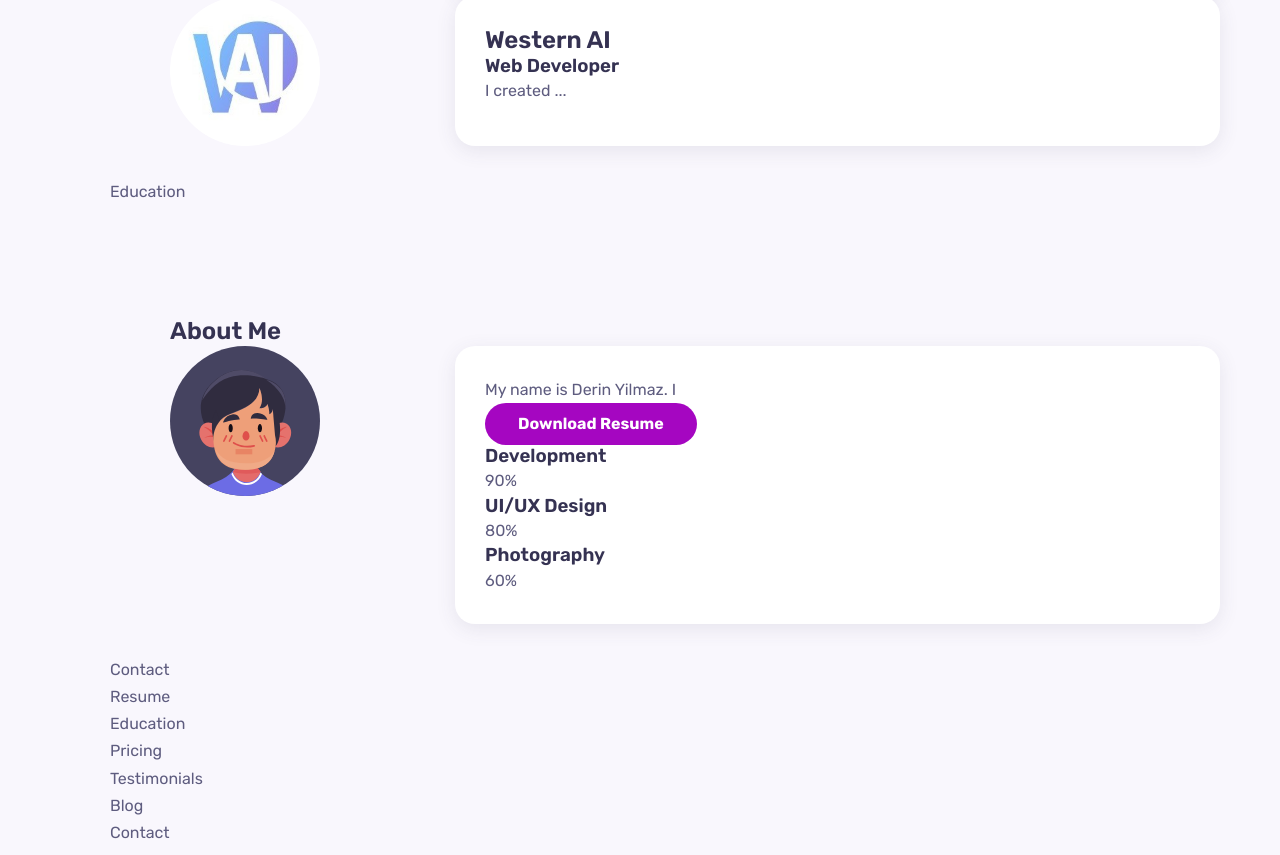
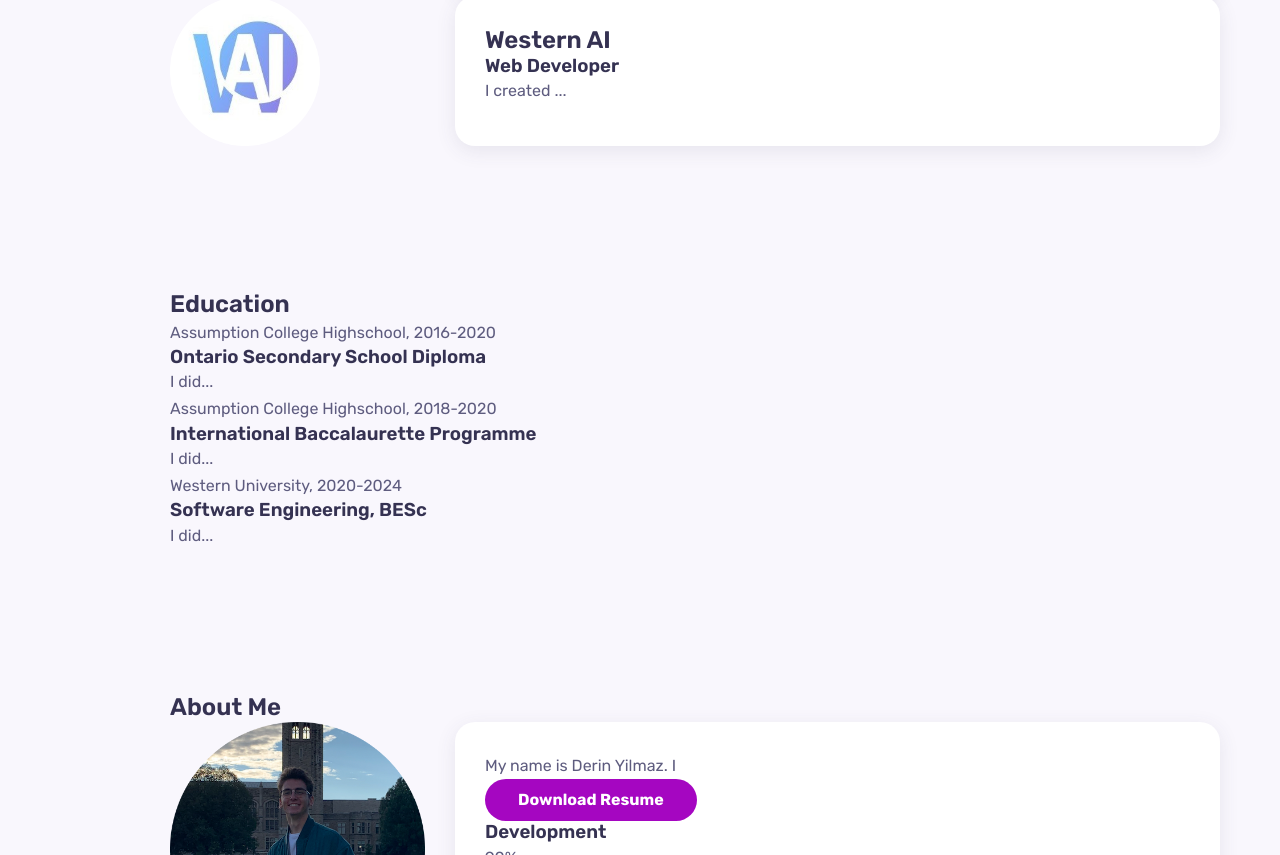
Before and after one commit to yilmazderin/yilmazderin.github.io, a React (Create React App) app in the folder personal-website/: page / in a window 1280 px wide. Shown: the part 1245-2100 px from the top of the page. Built offline with nearby package versions, Linux system fonts and the light colour scheme.

Commit message:
Education updated

```diff
--- a/personal-website/src/App.js
+++ b/personal-website/src/App.js
@@ -4,7 +4,7 @@ import Sidebar from './components/sidebar/Sidebar';
 import Home from './components/home/Home';
 import About from './components/about/About';
 import Experiences from './components/experiences/Experiences';
-import Resume from './components/resume/Resume';
+import Education from './components/education/Education';
 import Portfolio from './components/portfolio/Portfolio';
 import Pricing from './components/pricing/Pricing';
 import Testimonials from './components/testimonials/Testimonials';
@@ -19,11 +19,11 @@ function App() {
       <main className='main'>
         <Home />
         <Experiences />
-        <Portfolio />
+        <Education />
         <About />
         <Contact />
 
-        <Resume />
+
         <Portfolio />
         <Pricing />
         <Testimonials />
--- a/personal-website/src/components/about/About.jsx
+++ b/personal-website/src/components/about/About.jsx
@@ -1,6 +1,6 @@
 import React from 'react';
 import "./about.css";
-import Aboutme from '../../assets/avatar-2.svg'
+import Aboutme from '../../assets/dyilmaz.png'
 
 const About = () => {
     return (
--- /dev/null
+++ b/personal-website/src/components/education/Card.jsx
@@ -0,0 +1,13 @@
+import React from 'react'
+
+const Card = (props) => {
+    return (
+        <div className="timeline__item">
+            <i className="props icon"></i>
+            <span className="timeline__date">{props.year}</span>
+            <h3 className="timeline__title">{props.title}</h3>
+            <div className="timeline__text">{props.desc}</div>
+        </div>
+    )
+}
+export default Card
--- /dev/null
+++ b/personal-website/src/components/education/Data.jsx
@@ -0,0 +1,29 @@
+const Data = [
+    {
+        id: 1,
+        category: "education",
+        icon: "icon-graduation",
+        year: "Assumption College Highschool, 2016-2020",
+        title: "Ontario Secondary School Diploma",
+        desc: "I did..."
+    },
+    {
+        id: 2,
+        category: "education",
+        icon: "icon-graduation",
+        year: "Assumption College Highschool, 2018-2020",
+        title: "International Baccalaurette Programme",
+        desc: "I did..."
+
+    },
+    {
+        id: 3,
+        category: "education",
+        icon: "icon-graduation",
+        year: "Western University, 2020-2024",
+        title: "Software Engineering, BESc",
+        desc: "I did..."
+    }
+]
+
+export default Data
--- /dev/null
+++ b/personal-website/src/components/education/Education.jsx
@@ -0,0 +1,31 @@
+import React from 'react';
+import "./education.css";
+import Data from './Data';
+import Card from './Card';
+
+const Education = () => {
+    return (
+        <section className="resume container section" id="education">
+            <h2 className="section__title">Education</h2>
+
+            <div className="education__container grid">
+                <div className="timeline grid">
+                    {Data.map((val, id) => {
+                        if (val.category === "education") {
+                            return (
+                                <Card
+                                key = {id}
+                                icon={val.icon}
+                                title={val.title}
+                                year = {val.year}
+                                desc = {val.desc} />
+                             )
+                        }
+                    })}
+                </div>
+            </div>
+        </section>
+    )
+}
+
+export default Education
--- a/personal-website/src/components/experiences/Experiences.jsx
+++ b/personal-website/src/components/experiences/Experiences.jsx
@@ -4,7 +4,7 @@ import etds from '../../assets/etds-modified.png'
 import ws from '../../assets/wslogo.png'
 import wai from '../../assets/wai.png'
 
-const Services = () => {
+const Experiences = () => {
     return (
         <section className="experiences section container" id='experiences'>
             <h2 className="section__title">Experiences</h2>
@@ -48,4 +48,4 @@ const Services = () => {
     )
 }
 
-export default Services
+export default Experiences
--- a/personal-website/src/components/resume/Resume.jsx
+++ /dev/null
@@ -1,10 +0,0 @@
-import React from 'react';
-import "./resume.css";
-
-const Resume = () => {
-    return (
-        <div>Resume</div>
-    )
-}
-
-export default Resume
```
Also changed, not shown: personal-website/src/assets/dyilmaz.png (added), personal-website/src/components/education/education.css (added).
